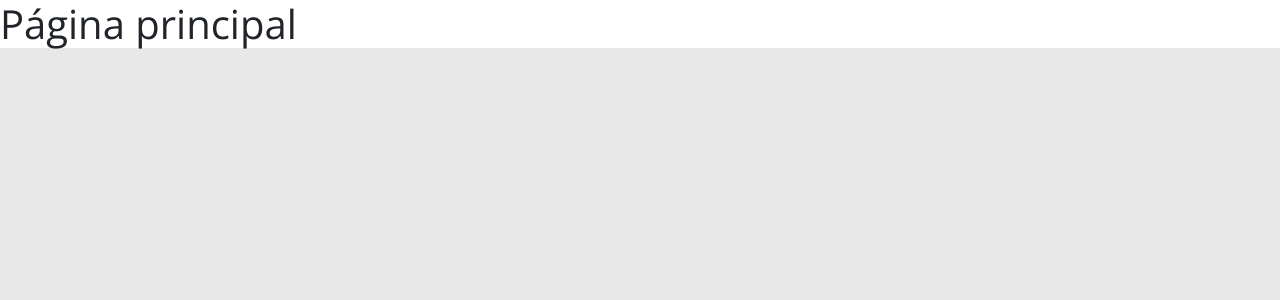
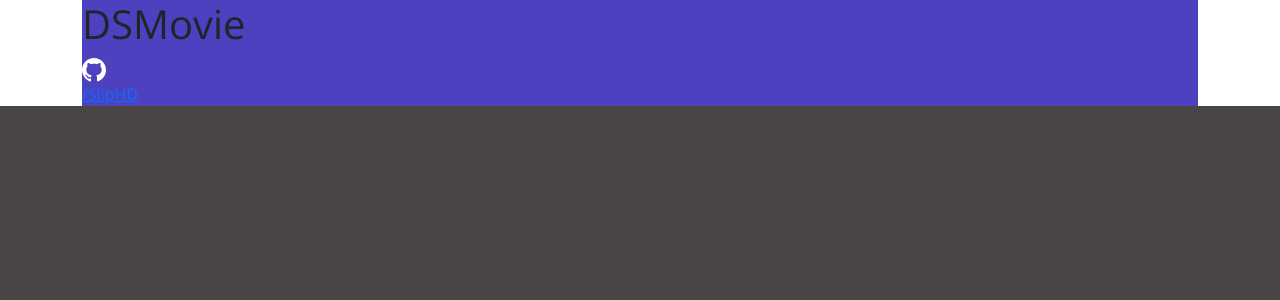
Before and after one commit to SlipHD/ProjetoSemanaReact, a React (Create React App) app in the folder frontend/: page / in a window 1280 px wide. Shown: the top 300 px of the page. Built offline with nearby package versions, Linux system fonts and the light colour scheme.

Commit message:
dia fechdo - componente Navbar

```diff
--- a/frontend/src/App.tsx
+++ b/frontend/src/App.tsx
@@ -1,10 +1,8 @@
-import React from 'react';
-import logo from './logo.svg';
-
+import Navbar from "./components/Navbar";
 
 function App() {
   return (
-    <h1>Página principal</h1>
+    <Navbar/>
   );
 }
 
--- /dev/null
+++ b/frontend/src/components/Navbar/index.tsx
@@ -0,0 +1,25 @@
+import './styles.css';
+import { ReactComponent as GithubIcon } from "assets/img/github.svg";
+
+function Navbar() {
+
+    return (
+        <header>
+            <nav className="container">
+                <div className="dsmovie-nav-content">
+                    <h1>DSMovie</h1>
+                    <a href="https://github.com/SlipHD">
+                        <div>
+                            <GithubIcon />
+                            <p>/SlipHD</p>
+                        </div>
+                    </a>
+                </div>
+            </nav>
+        </header>
+
+    );
+
+}
+
+export default Navbar;
--- /dev/null
+++ b/frontend/src/components/Navbar/styles.css
@@ -0,0 +1,3 @@
+.dsmovie-nav-content {
+    background-color: var(--color-primary) ;
+}
--- a/frontend/src/index.css
+++ b/frontend/src/index.css
@@ -10,7 +10,7 @@
 }
 
 html, body {
-    background-color: #E8E8E8;
+    background-color: #494545;
 }
 
 a, a:hover {
--- a/frontend/tsconfig.json
+++ b/frontend/tsconfig.json
@@ -1,5 +1,6 @@
 {
   "compilerOptions": {
+    "baseUrl": "./src",
     "target": "es5",
     "lib": [
       "dom",
```
Also changed, not shown: frontend/src/assets/img/github.svg (added).
